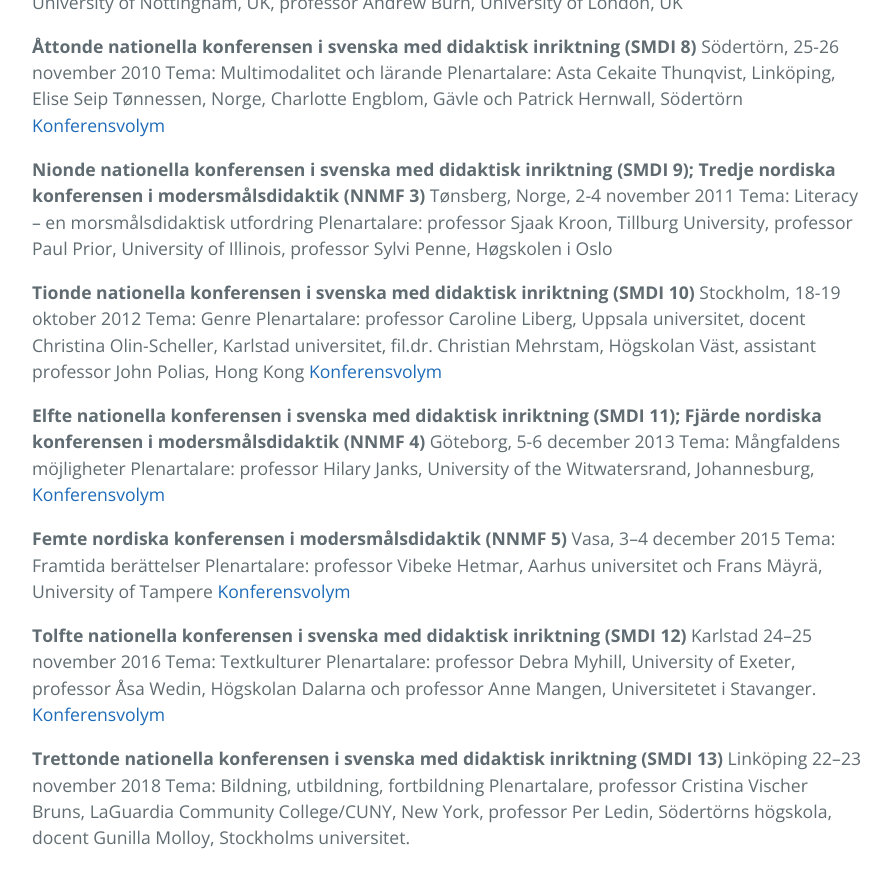
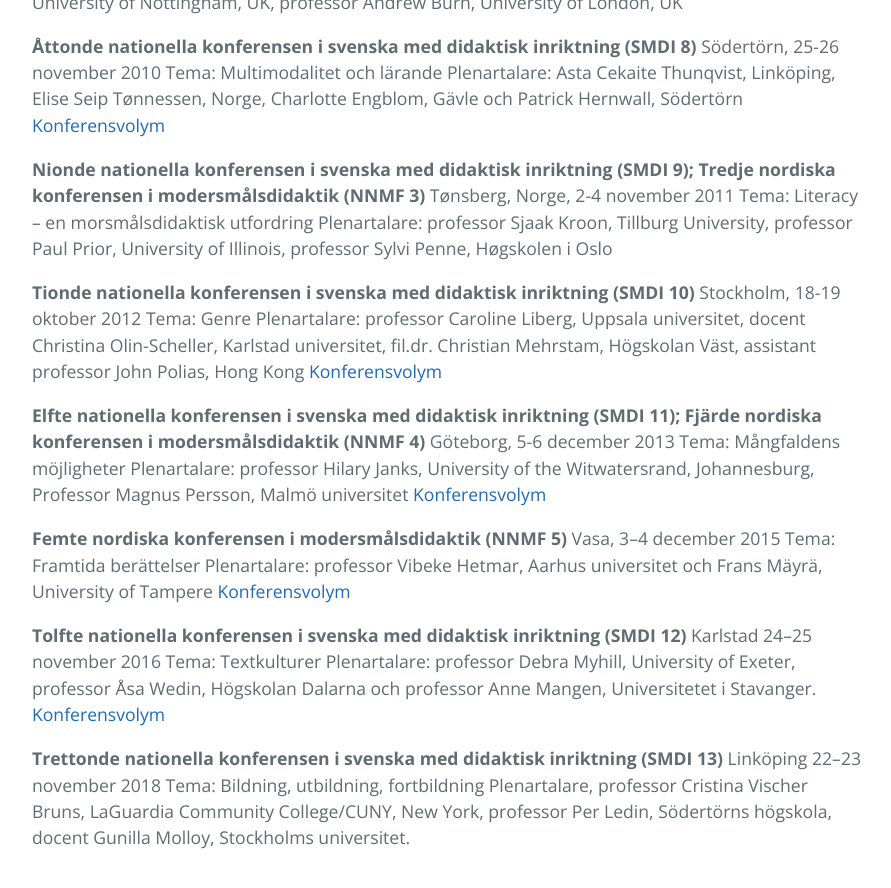
Before and after one commit to smdihemsida/smdihemsida.github.io, a Jekyll site: the page built from konferenser.md, in a window 1280 px wide and 900 px high, scrolled down 1678 px. Shown: the top 888 px of the window, without its empty margins (192-1083 px from the left). Built offline with Jekyll 4.4.1, drawn with Linux system fonts in a browser that asks for light colours; our own code applies the rules of GitHub Pages for plain Markdown files.

Commit message:
Update konferenser.md

```diff
--- a/konferenser.md
+++ b/konferenser.md
@@ -70,7 +70,7 @@ Plenartalare: professor Caroline Liberg, Uppsala universitet, docent Christina O
 __Elfte nationella konferensen i svenska med didaktisk inriktning (SMDI 11); Fjärde nordiska konferensen i modersmålsdidaktik (NNMF 4)__
 Göteborg, 5-6 december 2013
 Tema: Mångfaldens möjligheter
-Plenartalare: professor Hilary Janks, University of the Witwatersrand, Johannesburg,
+Plenartalare: professor Hilary Janks, University of the Witwatersrand, Johannesburg, Professor Magnus Persson, Malmö universitet
 [Konferensvolym](https://drive.google.com/open?id=1rYrs2qbAugG-FPNsxqRQgxROeHzCP7zz)
 
 __Femte nordiska konferensen i modersmålsdidaktik (NNMF 5)__
```
